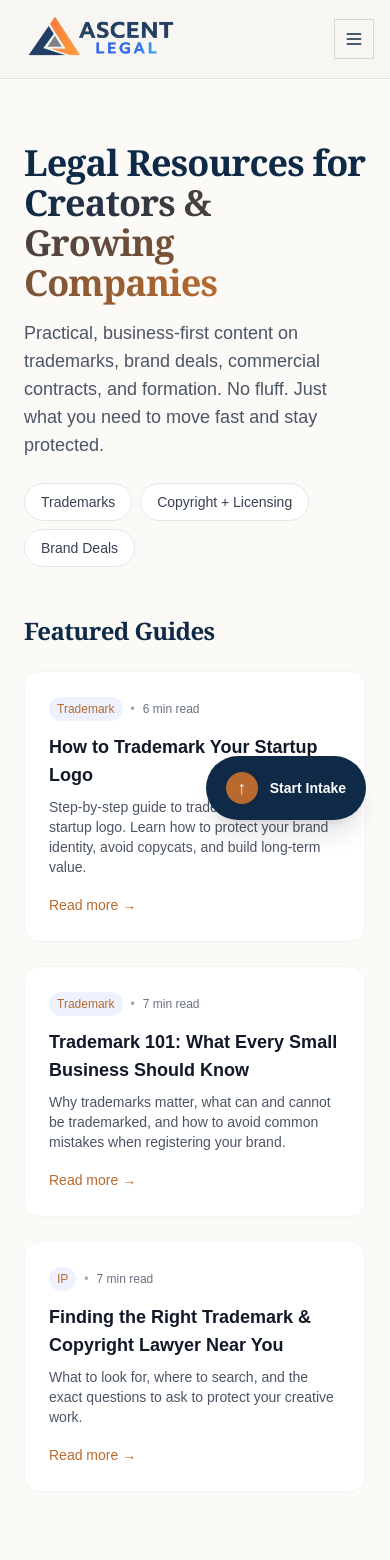
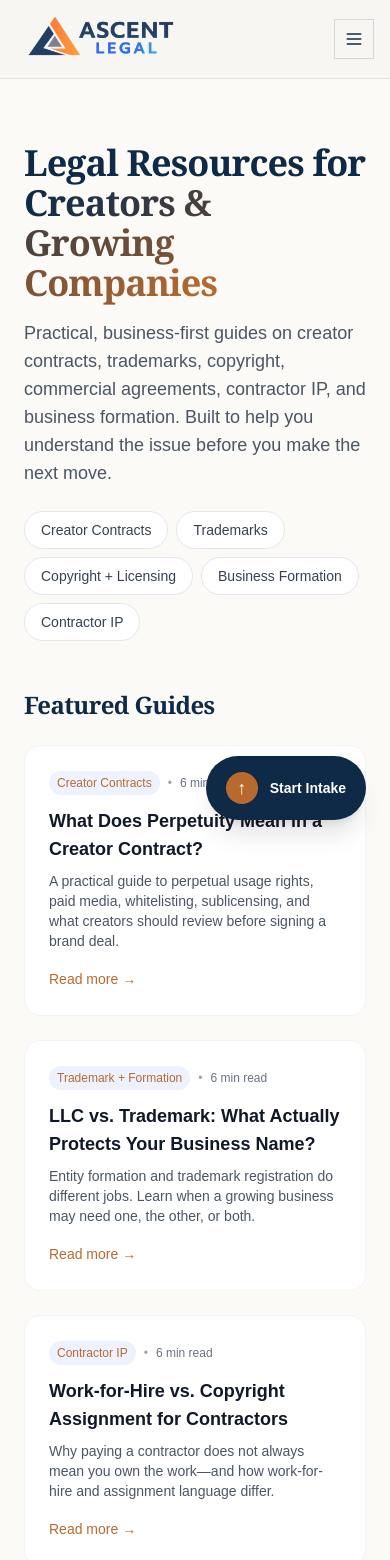
Before and after one commit to ajdreams17/Ascentlegal, a Next.js app: page /resources in a window 390 px wide. Shown: the top 1560 px of the page. Built offline with nearby package versions, Linux system fonts and the light colour scheme.

Commit message:
Expand resources hub with high-intent SEO content

```diff
--- a/app/resources/page.jsx
+++ b/app/resources/page.jsx
@@ -9,12 +9,42 @@ export const metadata = {
 };
 
 const topicChips = [
+  { label: "Creator Contracts", href: "#brand-deals" },
   { label: "Trademarks", href: "#trademarks" },
   { label: "Copyright + Licensing", href: "#copyright" },
-  { label: "Brand Deals", href: "#brand-deals" },
+  { label: "Business Formation", href: "#formation" },
+  { label: "Contractor IP", href: "#contracts" },
 ];
 
 const guides = [
+  {
+    slug: "perpetuity-creator-contracts",
+    title: "What Does Perpetuity Mean in a Creator Contract?",
+    description:
+      "A practical guide to perpetual usage rights, paid media, whitelisting, sublicensing, and what creators should review before signing a brand deal.",
+    readTime: "6 min read",
+    badge: "Creator Contracts",
+    topic: "brand-deals",
+  },
+  {
+    slug: "llc-vs-trademark-business-name",
+    title: "LLC vs. Trademark: What Actually Protects Your Business Name?",
+    description:
+      "Entity formation and trademark registration do different jobs. Learn when a growing business may need one, the other, or both.",
+    readTime: "6 min read",
+    badge: "Trademark + Formation",
+    topic: "formation",
+  },
+  {
+    slug: "work-for-hire-vs-copyright-assignment",
+    title: "Work-for-Hire vs. Copyright Assignment for Contractors",
+    description:
+      "Why paying a contractor does not always mean you own the work—and how work-for-hire and assignment language differ.",
+    readTime: "6 min read",
+    badge: "Contractor IP",
+    topic: "contracts",
+  },
+
   // Trademarks
   {
     slug: "how-to-trademark-your-logo",
@@ -197,8 +227,7 @@ export default function ResourcesPage() {
         </h1>
 
         <p className="mt-4 text-lg text-gray-600 max-w-3xl">
-          Practical, business-first content on trademarks, brand deals, commercial contracts, and formation. No fluff. Just
-          what you need to move fast and stay protected.
+          Practical, business-first guides on creator contracts, trademarks, copyright, commercial agreements, contractor IP, and business formation. Built to help you understand the issue before you make the next move.
         </p>
 
         {/* Topic chips */}
@@ -326,6 +355,37 @@ export default function ResourcesPage() {
 
       </section>
 
+        <div id="formation" className="scroll-mt-24">
+          <div className="mb-6 flex items-end justify-between">
+            <h2 className="text-2xl md:text-3xl font-semibold">Business Formation</h2>
+          </div>
+          <div className="grid sm:grid-cols-2 lg:grid-cols-3 gap-6">
+            {byTopic.formation.map((g) => <GuideCard key={g.slug} g={g} />)}
+          </div>
+          <div className="mt-6">
+            <Link href="/services/corporate-formation" className="text-sm font-medium text-indigo-600 hover:underline">
+              Explore Business Formation services →
+            </Link>
+          </div>
+        </div>
+
+        <div id="contracts" className="scroll-mt-24">
+          <div className="mb-6 flex items-end justify-between">
+            <h2 className="text-2xl md:text-3xl font-semibold">Contracts + Contractor IP</h2>
+          </div>
+          <div className="grid sm:grid-cols-2 lg:grid-cols-3 gap-6">
+            {byTopic.contracts.map((g) => <GuideCard key={g.slug} g={g} />)}
+          </div>
+          <div className="mt-6 flex flex-wrap gap-4">
+            <Link href="/services/contracts-drafting" className="text-sm font-medium text-indigo-600 hover:underline">
+              Explore Contract Drafting →
+            </Link>
+            <Link href="/services/team-contractor-docs" className="text-sm font-medium text-indigo-600 hover:underline">
+              Explore Contractor Agreement services →
+            </Link>
+          </div>
+        </div>
+
       {/* Downloads */}
       <section className="mt-16">
         <h2 className="text-2xl md:text-3xl font-semibold">Free Downloads</h2>
```
